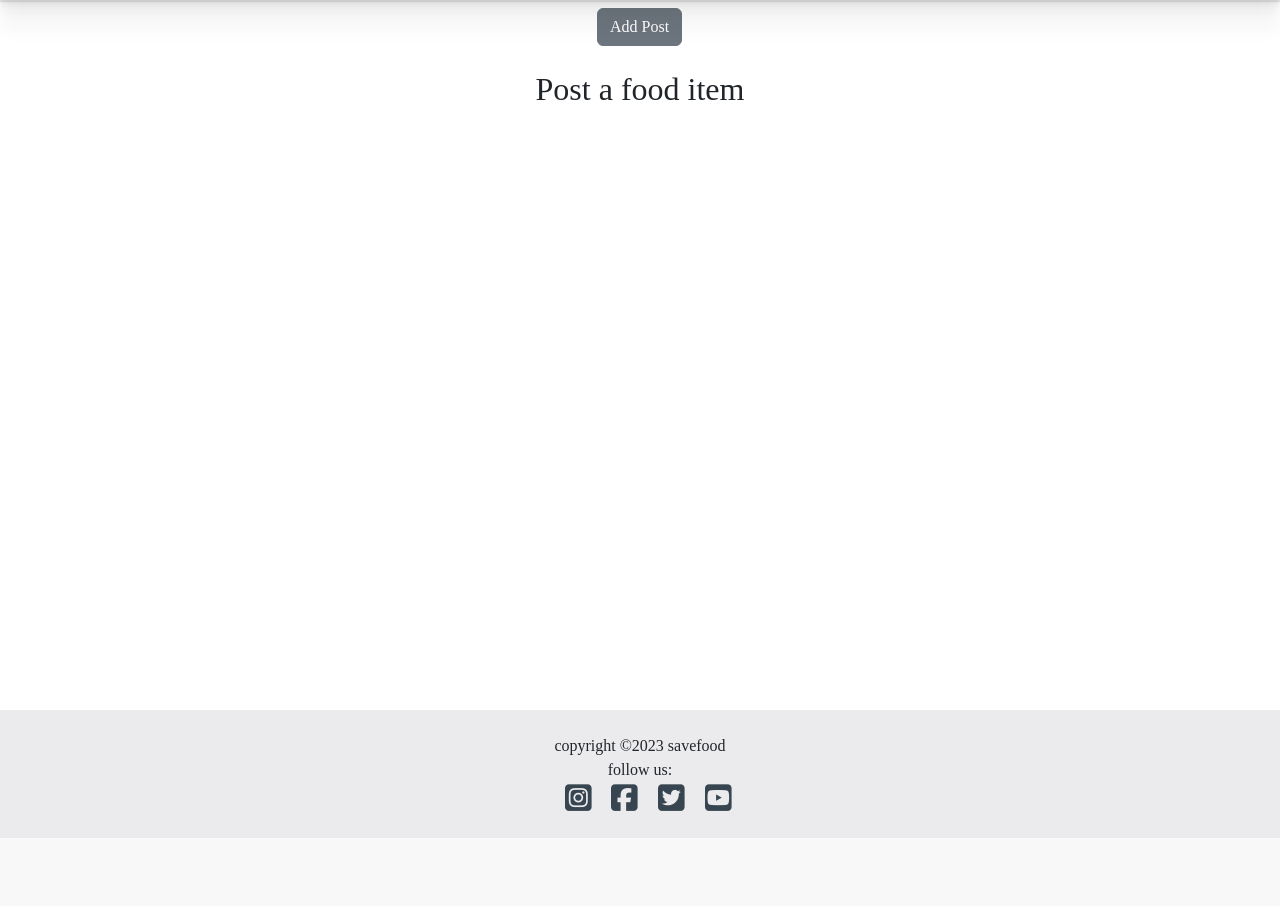
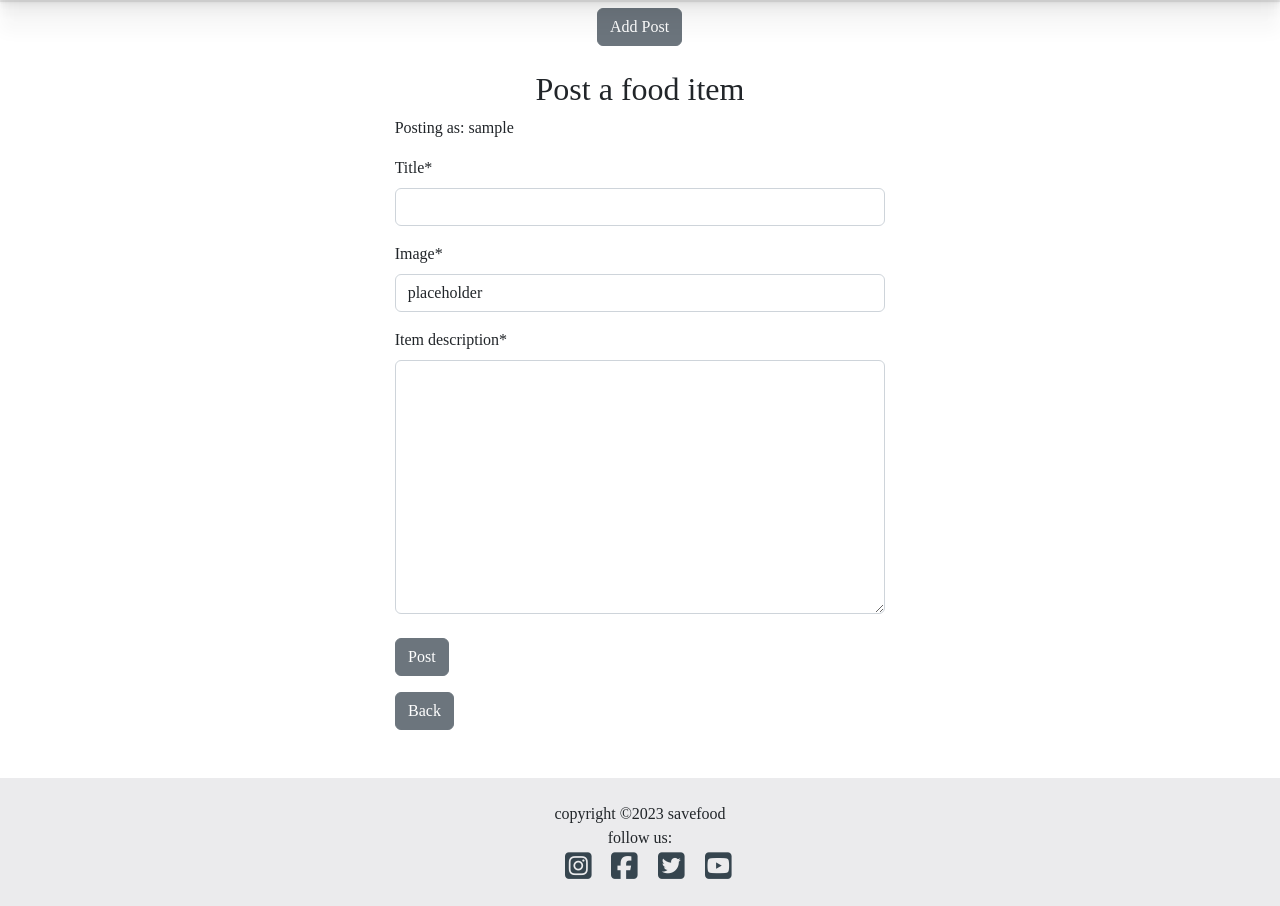
Before and after one commit to samuelandersoncodes/save-food, a Django app: template templates/add_post.html in a window 1280 px wide. Shown: the part 79-985 px from the top of the page. Before the commit the page ends 917 px from the top, so only its background shows below. Run offline with Django 3.2, Linux system fonts and the light colour scheme; a user stored in the database is signed in; tables that the repository leaves empty hold one stand-in row (values such as "Sample post"); the template is opened without the code that fills it: values that come from a table or form of the project are taken from there, most other values are stand-ins (such as "Sample title", 1, 10 or a date in 2020); some libraries are stand-ins or nearby versions; some web fonts are replaced.

Commit message:
feat: Add form to addpost page

```diff
--- a/templates/add_post.html
+++ b/templates/add_post.html
@@ -1,4 +1,5 @@
 {% extends "base.html" %}
+{% load crispy_forms_tags %}
 {% load static %}
 {% block content %}
 
@@ -7,7 +8,20 @@
         <div class="col-md-8 mt-0 offset-md-2">
             <h2 class="text-lg-center">Post a food item</h2>
             <div class="col-md-8 offset-md-2">
-
+                {{ form.non_field_errors }}
+                <p>Posting as: {{ user.username }}</p>
+                <form method="POST" action="{% url 'add_post' %}" class="form-group fieldWrapper" enctype="multipart/form-data">
+                    {{ field.errors }}
+                    {{ form|crispy }}
+                    {% csrf_token %}
+                    <button class=" btn btn-secondary hvr-grow right mt-2 mb-3" type="submit">
+                    Post
+                    </button>
+                    <br>
+                    <button class="btn btn-secondary mb-5 hvr-grow" type="submit">
+                        <a class="text-decoration-none text-white" href="{% url 'home' %}">Back</a>
+                    </button>
+                </form>
             </div>
         </div>
     </div>
```
